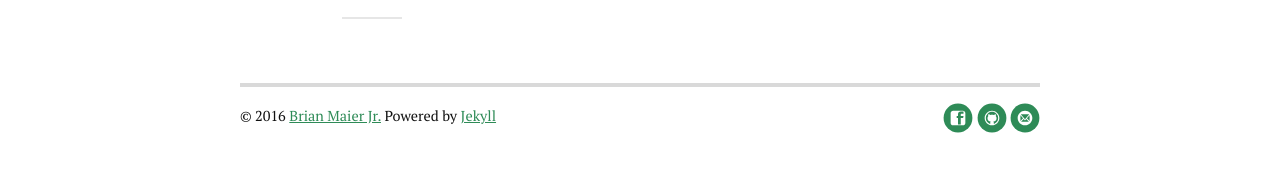
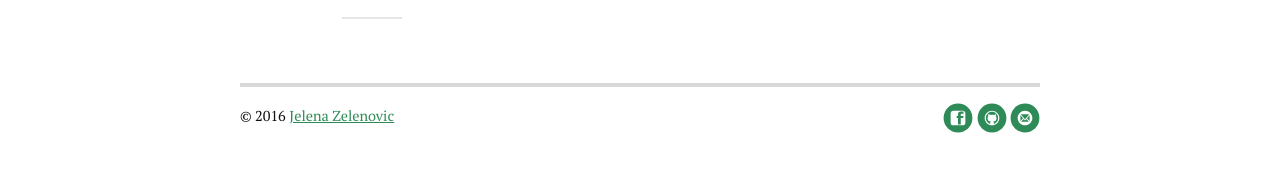
Before and after one commit to novisadnewyork/novisadnewyork.github.io, a Jekyll site: the page built from index.html, in a window 1280 px wide. Shown: the part 544-716 px from the top of the page. Built offline with Jekyll 4.4.1, drawn with Linux system fonts in a browser that asks for light colours; nearby versions of some CDN libraries; Markdown is read by kramdown in place of the engine named in the settings; the list of posts is cut into pages by our own code.

Commit message:
Update footer.html

```diff
--- a/_includes/footer.html
+++ b/_includes/footer.html
@@ -1,6 +1,6 @@
 <div class="footer">
    <div class="container">
-      <p class="copy">&copy; {{ site.time | date: '%Y' }} <a href="http://brianmaierjr.com">Brian Maier Jr.</a> Powered by <a href="http://jekyllrb.com">Jekyll</a></p>
+      <p class="copy">&copy; {{ site.time | date: '%Y' }} <a href="http://novisadnewyork.github.io">Jelena Zelenovic</a></p>
 
       <div class="footer-links">
          <ul class="noList">
```
